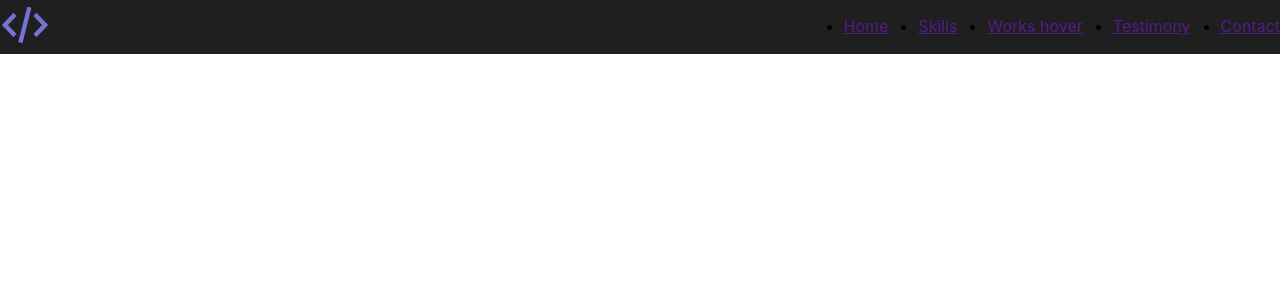
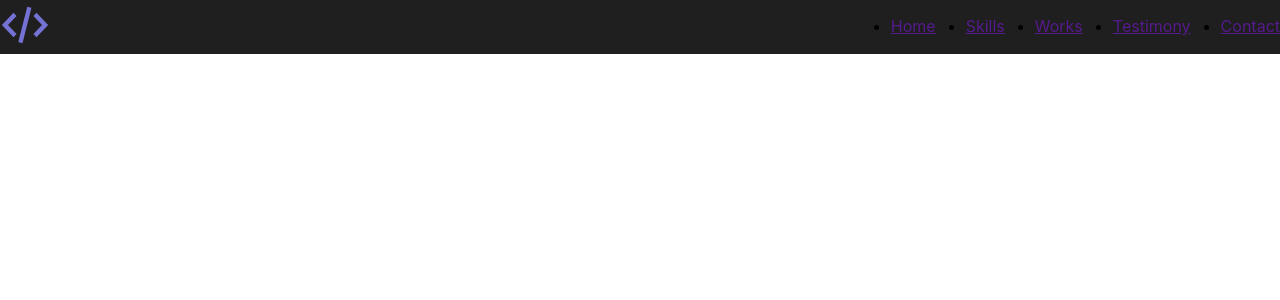
Before and after one commit to Vladseme2012/portfolio-start-project-main, a React app: page / in a window 1280 px wide. Shown: the top 300 px of the page. Built offline with nearby package versions, Linux system fonts and the light colour scheme.

Commit message:
fixed text for link in component Main

```diff
--- a/src/components/menu/Menu.tsx
+++ b/src/components/menu/Menu.tsx
@@ -12,7 +12,7 @@ export const Menu = () => {
                     <a href="">Skills</a>
                 </li>
                 <li>
-                    <a href="">Works hover</a>
+                    <a href="">Works</a>
                 </li>
                 <li>
                     <a href="">Testimony</a>
```
